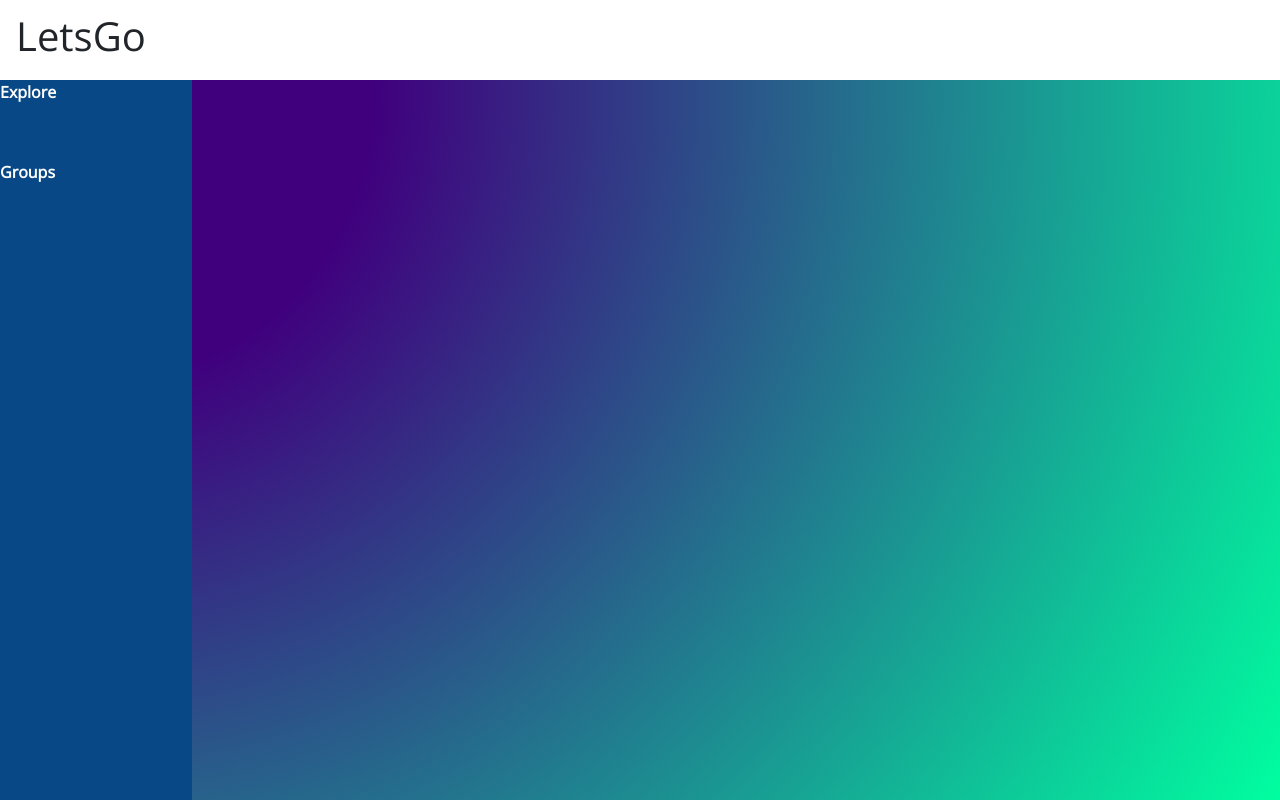
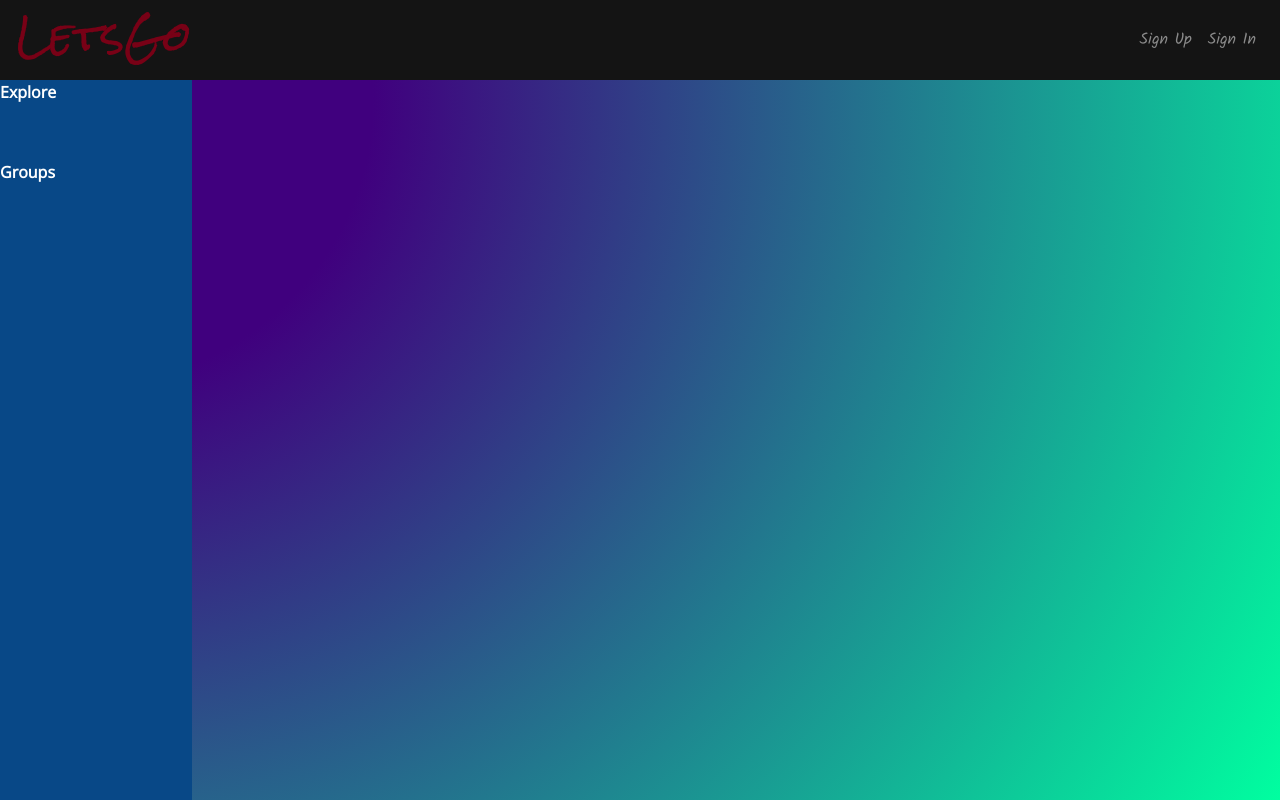
Before and after one commit to cpcurtis1218/Sports-App-Client, a React app: page /#/ in a window 1280 px wide. Built offline with nearby package versions, Linux system fonts and the light colour scheme.

Commit message:
Header.scss
-Add header background color #141414
-Add color grey for text
-Add font Kalam
-Add font Rock Salt for h1 element
-Add same red color of sidebar background to h1

```diff
--- a/src/header/Header.scss
+++ b/src/header/Header.scss
@@ -1,7 +1,14 @@
 $charcoal: #bbb;
 
 .navbar {
-  background: white;
+  background: #141414;
+  color: grey;
+  font-family: 'Kalam', cursive;
+
+  h1 {
+    font-family: 'Rock Salt', cursive;
+    color: #780116;
+  }
 }
 
 @media(min-width: 992px) {
```
